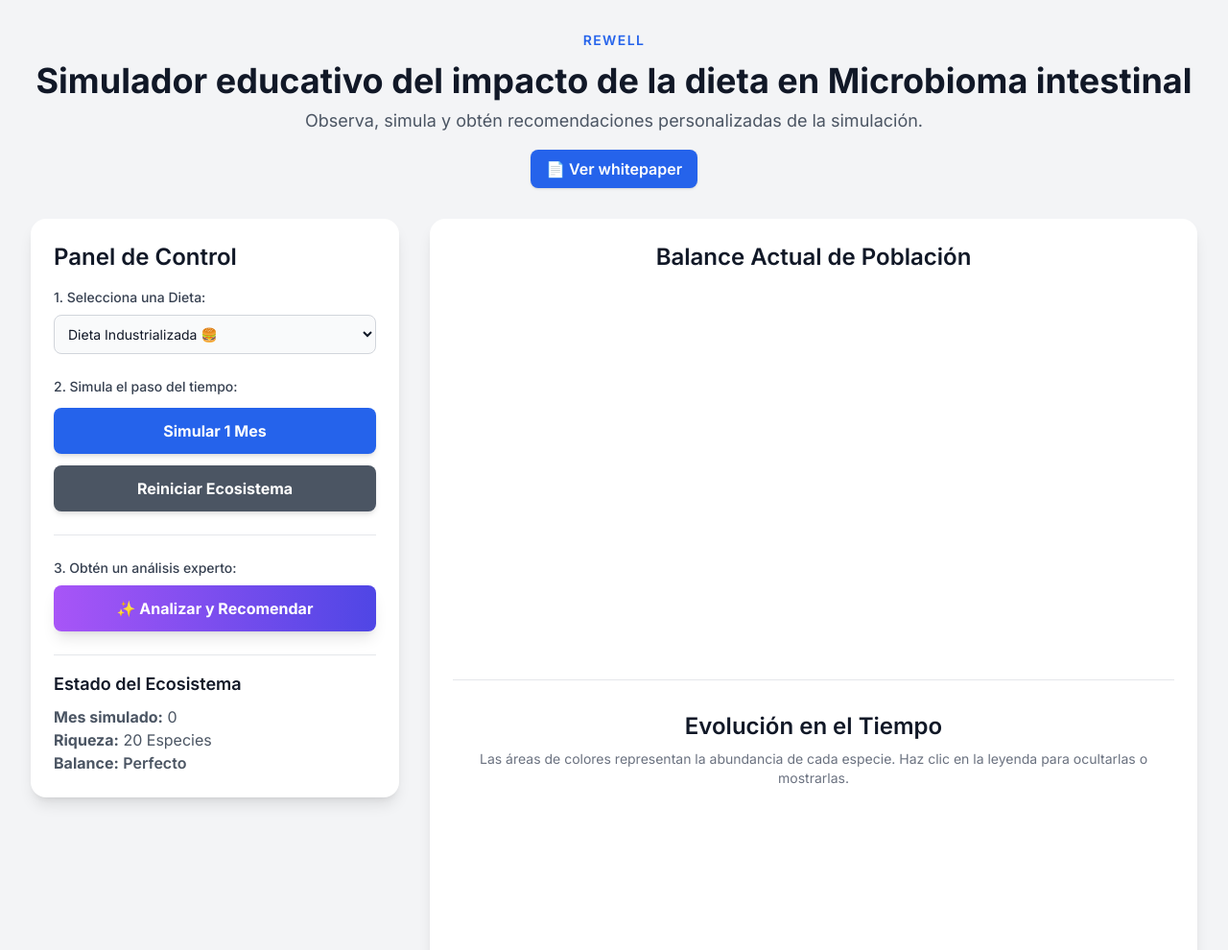
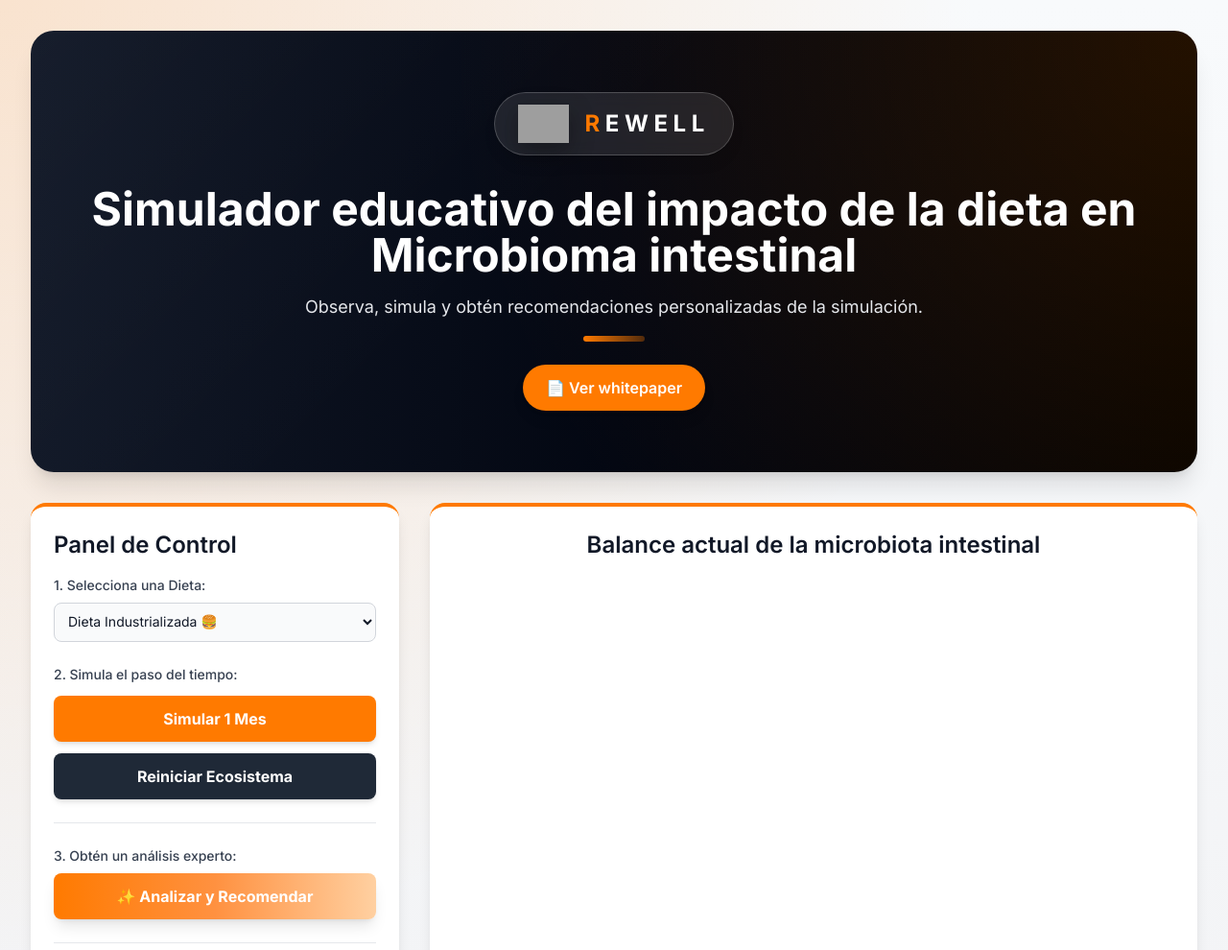
Before and after one commit to mpvazquezRewell/Microbiomesimulator, a website: page public/index.html in a window 1280 px wide. Shown: the top 990 px of the page at 96% size. Drawn offline with nearby package versions, Linux system fonts and the light colour scheme; grey boxes are pictures that could not be loaded; a script that the page names is missing.

Commit message:
feat: refresh header with rewell branding

```diff
--- a/public/index.html
+++ b/public/index.html
@@ -11,8 +11,13 @@
     <script src="https://cdn.jsdelivr.net/npm/chart.js"></script>
     <script src="https://cdn.jsdelivr.net/npm/showdown/dist/showdown.min.js"></script>
     <style>
+        :root {
+            --rewell-orange: #ff7a00;
+        }
         body {
             font-family: 'Inter', sans-serif;
+            background: radial-gradient(circle at top left, rgba(255, 122, 0, 0.18), transparent 45%),
+                        linear-gradient(180deg, #f8fafc 0%, #f3f4f6 55%, #e5e7eb 100%);
         }
         .species-card {
             transition: all 0.3s ease-in-out;
@@ -35,32 +40,61 @@
         }
         .modal-backdrop.show, .modal-container.show { display: block; opacity: 1; }
         .modal-container.show { transform: translate(-50%, -50%) scale(1); }
+        .logo-text {
+            font-weight: 700;
+            letter-spacing: 0.35rem;
+            text-transform: uppercase;
+        }
+        .logo-r {
+            color: var(--rewell-orange);
+        }
+        .logo-ewell {
+            color: #ffffff;
+        }
+        .brand-pill {
+            box-shadow: 0 25px 45px -20px rgba(255, 122, 0, 0.55);
+        }
+        .brand-detail {
+            width: 4rem;
+            height: 0.35rem;
+            background: linear-gradient(90deg, var(--rewell-orange), rgba(255, 122, 0, 0.3));
+            border-radius: 999px;
+            margin: 1rem auto 0;
+        }
     </style>
 </head>
-<body class="bg-gray-100 dark:bg-gray-900 text-gray-800 dark:text-gray-200">
+<body class="bg-transparent dark:bg-gray-900 text-gray-800 dark:text-gray-200">
 
     <div class="container mx-auto p-4 md:p-8">
-        <header class="text-center mb-8">
-            <div class="flex justify-center items-center space-x-3 mb-3">
-                <span class="text-sm uppercase tracking-widest text-blue-600 dark:text-blue-400 font-semibold">Rewell</span>
-            </div>
-            <h1 class="text-4xl font-bold text-gray-900 dark:text-white">Simulador educativo del impacto de la dieta en Microbioma intestinal</h1>
-            <p class="mt-2 text-lg text-gray-600 dark:text-gray-400">Observa, simula y obtén recomendaciones personalizadas de la simulación.</p>
-            <div class="mt-4">
-                <a href="https://drive.google.com/file/d/1MCRsnxJVN97SO_lbs01hecHE0GV0zuLt/view?usp=preview" target="_blank" rel="noopener noreferrer" class="inline-flex items-center px-4 py-2 bg-blue-600 hover:bg-blue-700 text-white font-semibold rounded-lg shadow">
-                    📄 Ver whitepaper
-                </a>
+        <header class="relative overflow-hidden text-center mb-8 rounded-3xl bg-gradient-to-r from-gray-900 via-gray-950 to-black shadow-xl">
+            <div class="absolute inset-0 opacity-40 bg-[radial-gradient(circle_at_top_right,_rgba(255,122,0,0.35),_transparent_60%)]"></div>
+            <div class="absolute inset-0 opacity-10 bg-[linear-gradient(135deg,_rgba(255,255,255,0.25)_0%,_transparent_45%)]"></div>
+            <div class="relative px-6 py-10 md:px-12 md:py-16">
+                <div class="flex justify-center items-center">
+                    <div class="brand-pill flex items-center space-x-4 bg-white/10 border border-white/20 rounded-full px-6 py-3 shadow-lg backdrop-blur">
+                        <img src="https://drive.google.com/uc?export=view&id=1mhjEC61WynYMt5svZJ2vq9w2o6LiUlKJ" alt="Logo de Rewell" class="h-10 w-auto drop-shadow-[0_8px_12px_rgba(0,0,0,0.35)]">
+                        <span class="logo-text text-xl md:text-2xl"><span class="logo-r">R</span><span class="logo-ewell">EWELL</span></span>
+                    </div>
+                </div>
+                <h1 class="mt-8 text-4xl md:text-5xl font-bold text-white">Simulador educativo del impacto de la dieta en Microbioma intestinal</h1>
+                <p class="mt-4 text-lg text-gray-200">Observa, simula y obtén recomendaciones personalizadas de la simulación.</p>
+                <div class="brand-detail"></div>
+                <div class="mt-6">
+                    <a href="https://drive.google.com/file/d/1MCRsnxJVN97SO_lbs01hecHE0GV0zuLt/view?usp=preview" target="_blank" rel="noopener noreferrer" class="inline-flex items-center px-6 py-3 bg-[var(--rewell-orange)] hover:bg-[#e56d00] text-white font-semibold rounded-full shadow-lg transition-transform transform hover:translate-y-[-2px]">
+                        📄 Ver whitepaper
+                    </a>
+                </div>
             </div>
         </header>
 
         <main class="grid grid-cols-1 lg:grid-cols-3 gap-8">
             <!-- Columna de Controles -->
-            <div class="lg:col-span-1 bg-white dark:bg-gray-800 p-6 rounded-2xl shadow-lg h-fit">
+            <div class="lg:col-span-1 bg-white dark:bg-gray-800 p-6 rounded-2xl shadow-lg h-fit border-t-4 border-[var(--rewell-orange)]">
                 <h2 class="text-2xl font-semibold mb-4 text-gray-900 dark:text-white">Panel de Control</h2>
 
                 <div class="mb-6">
                     <label for="diet-select" class="block text-sm font-medium text-gray-700 dark:text-gray-300 mb-2">1. Selecciona una Dieta:</label>
-                    <select id="diet-select" class="w-full bg-gray-50 dark:bg-gray-700 border border-gray-300 dark:border-gray-600 text-gray-900 dark:text-white text-sm rounded-lg focus:ring-blue-500 focus:border-blue-500 block p-2.5">
+                    <select id="diet-select" class="w-full bg-gray-50 dark:bg-gray-700 border border-gray-300 dark:border-gray-600 text-gray-900 dark:text-white text-sm rounded-lg focus:ring-2 focus:ring-[#FF7A00] focus:border-[#FF7A00] block p-2.5">
                         <option value="industrialized" selected>Dieta Industrializada 🍔</option>
                         <option value="mediterranean">Dieta Mediterránea 🥗</option>
                         <option value="keto">Dieta Cetogénica 🥑</option>
@@ -70,17 +104,17 @@
 
                 <div class="flex flex-col space-y-3 mb-6">
                     <label class="block text-sm font-medium text-gray-700 dark:text-gray-300 mb-0">2. Simula el paso del tiempo:</label>
-                    <button id="simulate-btn" class="w-full bg-blue-600 hover:bg-blue-700 text-white font-bold py-3 px-4 rounded-lg transition duration-300 ease-in-out transform hover:scale-105 shadow-md">
+                    <button id="simulate-btn" class="w-full bg-[var(--rewell-orange)] hover:bg-[#e56d00] text-white font-bold py-3 px-4 rounded-lg transition duration-300 ease-in-out transform hover:scale-105 shadow-md">
                         Simular 1 Mes
                     </button>
-                    <button id="reset-btn" class="w-full bg-gray-600 hover:bg-gray-700 text-white font-bold py-3 px-4 rounded-lg transition duration-300 ease-in-out transform hover:scale-105 shadow-md">
+                    <button id="reset-btn" class="w-full bg-gray-800 hover:bg-black text-white font-bold py-3 px-4 rounded-lg transition duration-300 ease-in-out transform hover:scale-105 shadow-md">
                         Reiniciar Ecosistema
                     </button>
                 </div>
 
                 <div class="border-t border-gray-200 dark:border-gray-700 pt-6">
                     <label class="block text-sm font-medium text-gray-700 dark:text-gray-300 mb-2">3. Obtén un análisis experto:</label>
-                    <button id="analyze-btn" class="w-full bg-gradient-to-r from-purple-500 to-indigo-600 hover:from-purple-600 hover:to-indigo-700 text-white font-bold py-3 px-4 rounded-lg transition duration-300 ease-in-out transform hover:scale-105 shadow-lg">
+                    <button id="analyze-btn" class="w-full bg-gradient-to-r from-[var(--rewell-orange)] via-[#ff9140] to-[#ffd0a1] hover:from-[#e56d00] hover:via-[#ff7a00] hover:to-[#ffbd73] text-white font-bold py-3 px-4 rounded-lg transition duration-300 ease-in-out transform hover:scale-105 shadow-lg">
                         ✨ Analizar y Recomendar
                     </button>
                 </div>
@@ -94,8 +128,8 @@
             </div>
 
             <!-- Columna de Visualización -->
-            <div class="lg:col-span-2 bg-white dark:bg-gray-800 p-6 rounded-2xl shadow-lg">
-                <h2 class="text-2xl font-semibold mb-2 text-center text-gray-900 dark:text-white">Balance Actual de Población</h2>
+            <div class="lg:col-span-2 bg-white dark:bg-gray-800 p-6 rounded-2xl shadow-lg border-t-4 border-[var(--rewell-orange)]">
+                <h2 class="text-2xl font-semibold mb-2 text-center text-gray-900 dark:text-white">Balance actual de la microbiota intestinal</h2>
                 <div class="relative h-80 md:h-96">
                     <canvas id="doughnutChart"></canvas>
                 </div>
@@ -110,15 +144,21 @@
             </div>
         </main>
 
-        <div class="mt-8 bg-white dark:bg-gray-800 p-6 rounded-2xl shadow-lg">
-            <h2 class="text-2xl font-semibold mb-4 text-gray-900 dark:text-white">Detalles de las Especies (Haz clic para saber más)</h2>
+        <div class="mt-8 bg-white dark:bg-gray-800 p-6 rounded-2xl shadow-lg border-t-4 border-[var(--rewell-orange)]">
+            <div class="flex items-center justify-between flex-wrap gap-3">
+                <h2 class="text-2xl font-semibold text-gray-900 dark:text-white">Detalles de las Especies (Haz clic para saber más)</h2>
+                <span class="text-sm font-semibold uppercase tracking-widest text-[var(--rewell-orange)]">Enfoque Rewell</span>
+            </div>
             <div id="species-details" class="grid grid-cols-1 sm:grid-cols-2 md:grid-cols-4 lg:grid-cols-5 gap-4">
             </div>
         </div>
 
-        <footer class="text-center py-4 mt-8 space-y-3">
+        <footer class="text-center py-6 mt-8 space-y-4">
+            <div class="flex justify-center">
+                <div class="brand-detail"></div>
+            </div>
             <p class="text-xs text-gray-500 dark:text-gray-400 max-w-4xl mx-auto">La simulación tiene fines meramente educativos para visualizar cómo la dieta puede afectar la dinámica de nuestra microbiota intestinal, pero de ninguna manera debe ser considerada para tomar decisiones de nutrición en la vida real.</p>
-            <p class="text-sm text-gray-500 dark:text-gray-400">Desarrollado por Martin Vazquez, Chief Science Officer, Heritas</p>
+            <p class="text-sm text-gray-600 dark:text-gray-400">Desarrollado por Martin Vazquez, Chief Science Officer, Heritas</p>
         </footer>
     </div>
 
```
